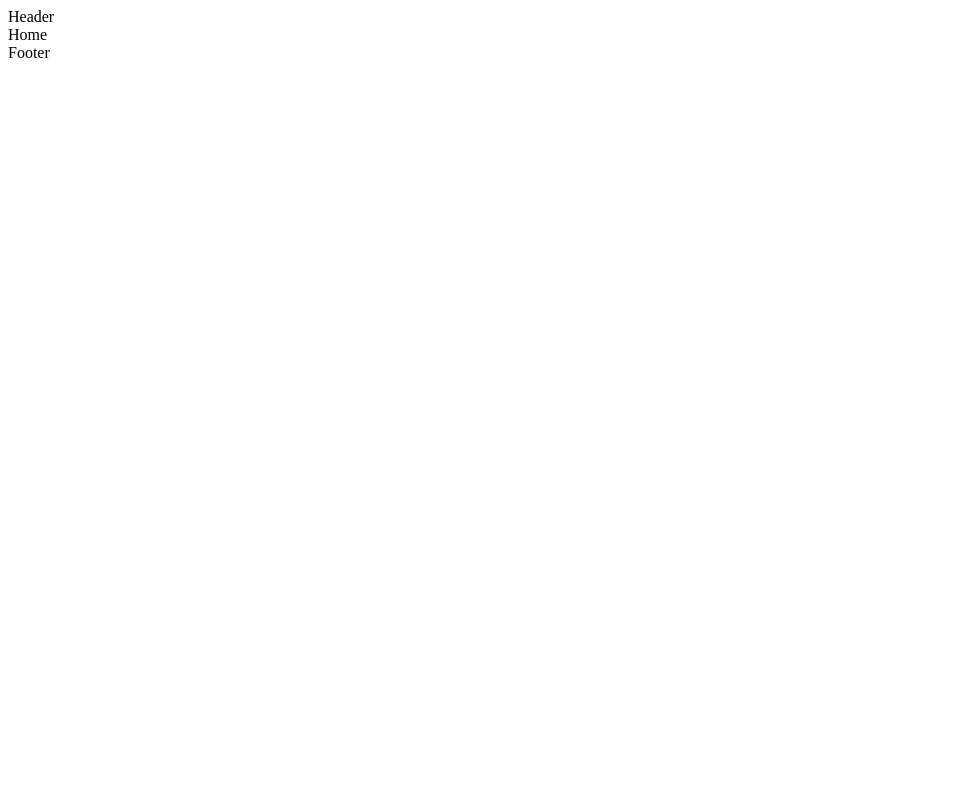
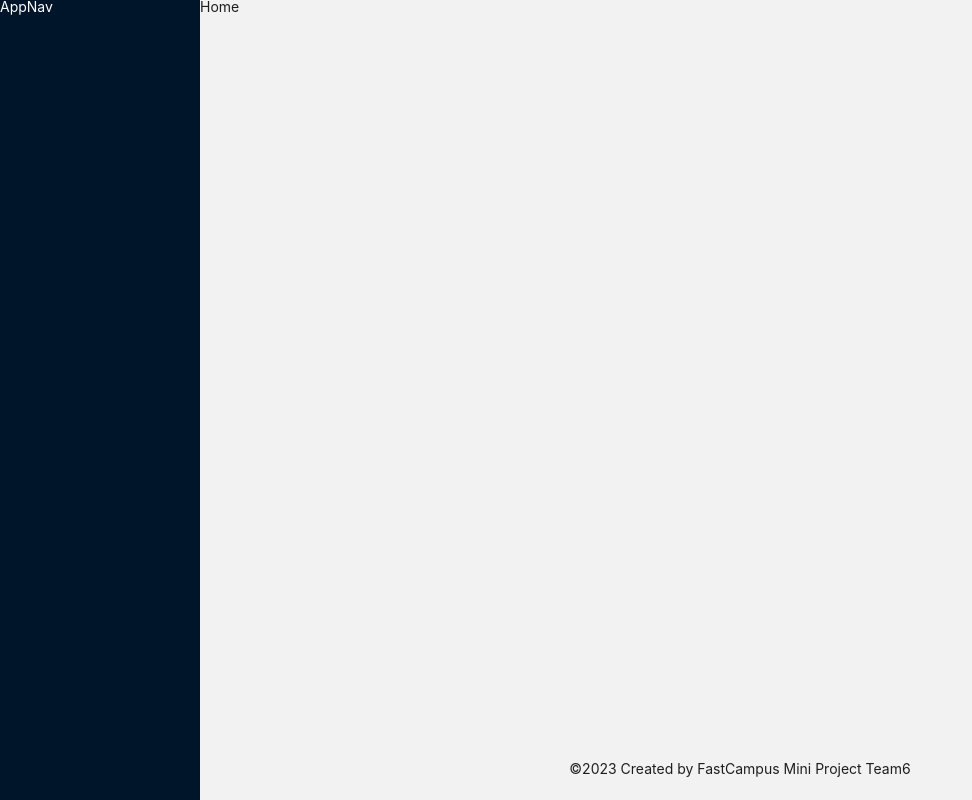
Before and after one commit to FC-MINI-6/mini-project-FE, a React (Vite) app: page / in a window 1280 px wide. Shown: the whole page, without its empty margins (0-972 px from the left). Built offline with nearby package versions, Linux system fonts and the light colour scheme.

Commit message:
docs: antd styled-components global style 적용

```diff
--- a/index.html
+++ b/index.html
@@ -5,6 +5,8 @@
     <link rel="icon" type="image/svg+xml" href="/vite.svg" />
     <meta name="viewport" content="width=device-width, initial-scale=1.0" />
     <title>타이틀 정해야함</title>
+    <!-- reset css -->
+    <link rel="stylesheet" href="https://cdn.jsdelivr.net/npm/reset-css@5.0.1/reset.min.css" />
   </head>
   <body>
     <div id="root"></div>
--- a/package.json
+++ b/package.json
@@ -10,12 +10,16 @@
     "preview": "vite preview"
   },
   "dependencies": {
+    "@ant-design/icons": "^5.1.4",
+    "@types/antd": "^1.0.0",
+    "antd": "^5.7.3",
     "axios": "^1.4.0",
     "path": "^0.12.7",
     "react": "^18.2.0",
     "react-dom": "^18.2.0",
     "react-icons": "^4.10.1",
-    "react-router-dom": "^6.14.2"
+    "react-router-dom": "^6.14.2",
+    "styled-components": "^6.0.5"
   },
   "devDependencies": {
     "@types/node": "^20.4.0",
--- /dev/null
+++ b/src/GlobalStyle.ts
@@ -0,0 +1,33 @@
+import { createGlobalStyle } from 'styled-components'
+
+const GlobalStyle = createGlobalStyle`
+ :root {
+  --color-primary: #0554F2;
+  --color-white: #fff;
+  --color-black: #000;
+  --color-bg: #F2F2F2;
+  --color-border: #eee;
+  --color-blue-1: #010626;
+  --color-blue-2: #395BBF;
+  --color-blue-3:#1374F2;
+ }
+
+
+  *, *::before, *::after {
+    box-sizing: border-box;
+  }
+
+  body {
+
+  }
+
+  a {
+    text-decoration: none;
+  }
+
+  button {
+    cursor: pointer;
+  }
+`
+
+export default GlobalStyle
--- /dev/null
+++ b/src/GlobalThemeConfig.ts
@@ -0,0 +1,22 @@
+import type { ThemeConfig } from 'antd'
+import { theme } from 'antd'
+const { getDesignToken } = theme
+
+export const config: ThemeConfig = {
+  token: {
+    colorPrimary: '#0554F2',
+    colorBorder: '#EEE',
+    colorBgLayout: '#F2F2F2',
+    colorWhite: '#FFFFFF',
+    'blue-1': '#010626',
+    'blue-2': '#395BBF',
+    'blue-3': '#1374F2'
+  },
+  components: {
+    Layout: {
+      colorBgHeader: '#010626'
+    }
+  }
+}
+
+export const globalToken = getDesignToken(config)
--- /dev/null
+++ b/src/components/common/AppNav.tsx
@@ -0,0 +1,4 @@
+// 여기에 antd Menu 컴포넌트 추가하면 될 것 같습니다!
+export const AppNav = () => {
+  return <div>AppNav</div>
+}
--- a/src/components/common/Layout.tsx
+++ /dev/null
@@ -1,11 +0,0 @@
-import { Outlet } from 'react-router-dom'
-
-export const Layout = () => {
-  return (
-    <>
-      <div>Header</div>
-      <Outlet />
-      <div>Footer</div>
-    </>
-  )
-}
--- /dev/null
+++ b/src/components/common/NavLayout.tsx
@@ -0,0 +1,36 @@
+import { Outlet } from 'react-router-dom'
+import { Layout } from 'antd'
+import { AppNav } from 'components/index'
+const { Sider, Content, Footer } = Layout
+
+export const NavLayout = () => {
+  return (
+    <>
+      <Layout hasSider>
+        <Sider
+          style={{
+            overflow: 'auto',
+            height: '100vh',
+            position: 'fixed',
+            left: 0,
+            top: 0,
+            bottom: 0,
+            color: '#fff'
+          }}>
+          {/* Menu 컴포넌트 */}
+          <AppNav />
+        </Sider>
+        <Layout
+          className="site-layout"
+          style={{ marginLeft: 200, display: 'flex', flexDirection: 'column', height: '100vh' }}>
+          <Content style={{ flexGrow: 1 }}>
+            <Outlet />
+          </Content>
+          <Footer style={{ textAlign: 'center' }}>
+            ©2023 Created by FastCampus Mini Project Team6
+          </Footer>
+        </Layout>
+      </Layout>
+    </>
+  )
+}
--- a/src/components/common/index.ts
+++ b/src/components/common/index.ts
@@ -1 +1,2 @@
-export * from 'components/common/Layout'
+export * from '@/components/common/NavLayout'
+export * from '@/components/common/AppNav'
--- a/src/pages/App.tsx
+++ b/src/pages/App.tsx
@@ -1,14 +1,27 @@
 import { Route, Routes } from 'react-router-dom'
-import { Layout } from 'components/index'
+import { NavLayout } from 'components/index'
 import { Home } from 'pages/index'
 
+import GlobalStyle from '@/GlobalStyle'
+import { ConfigProvider } from 'antd'
+import { config } from '@/GlobalThemeConfig'
+import locale from 'antd/lib/locale/ko_KR'
+
 export const App = () => {
+  // getDesignToken(config)
+
   return (
-    <Routes>
-      <Route element={<Layout />}>
-        <Route path="/" element={<Home />} />
-        {/* 아래 Route Page 추가 */}
-      </Route>
-    </Routes>
+    <>
+      <GlobalStyle />
+      <ConfigProvider theme={config} locale={locale}>
+        <Routes>
+          <Route element={<NavLayout />}>
+            <Route path="/" element={<Home />} />
+            {/* 아래 Route Page 추가 */}
+          </Route>
+          {/* Nav 필요없는 페이지는 아래 바로 Route 추가 */}
+        </Routes>
+      </ConfigProvider>
+    </>
   )
 }
```
Also changed, not shown: 2 other files (tests, documents, lock files or other folders).
